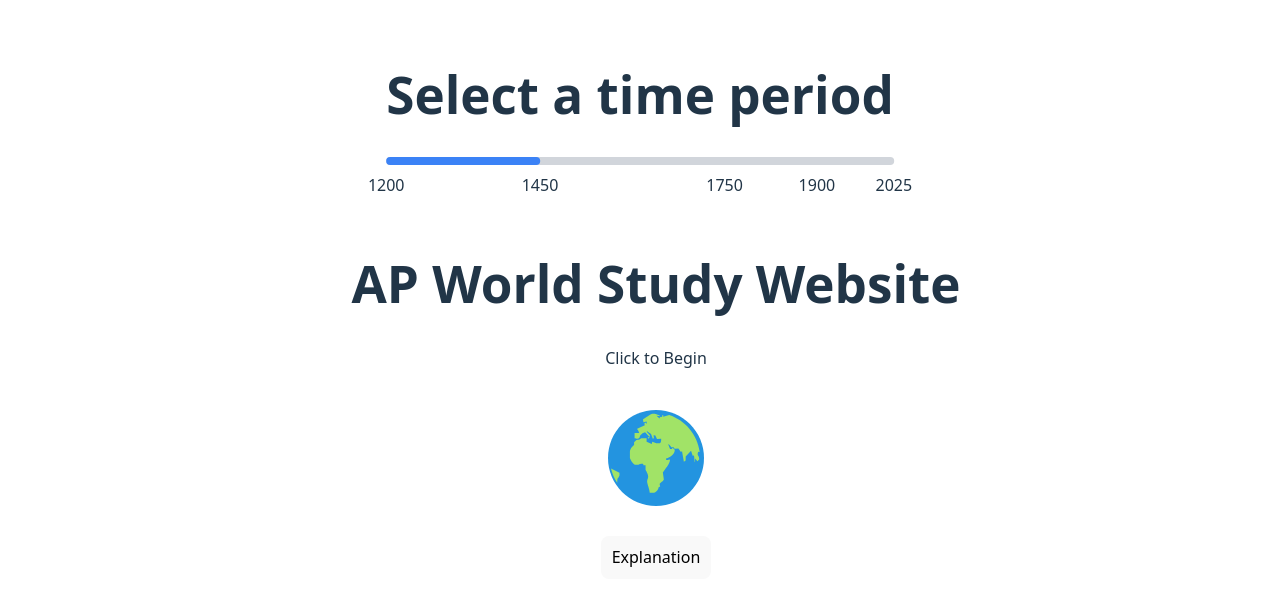
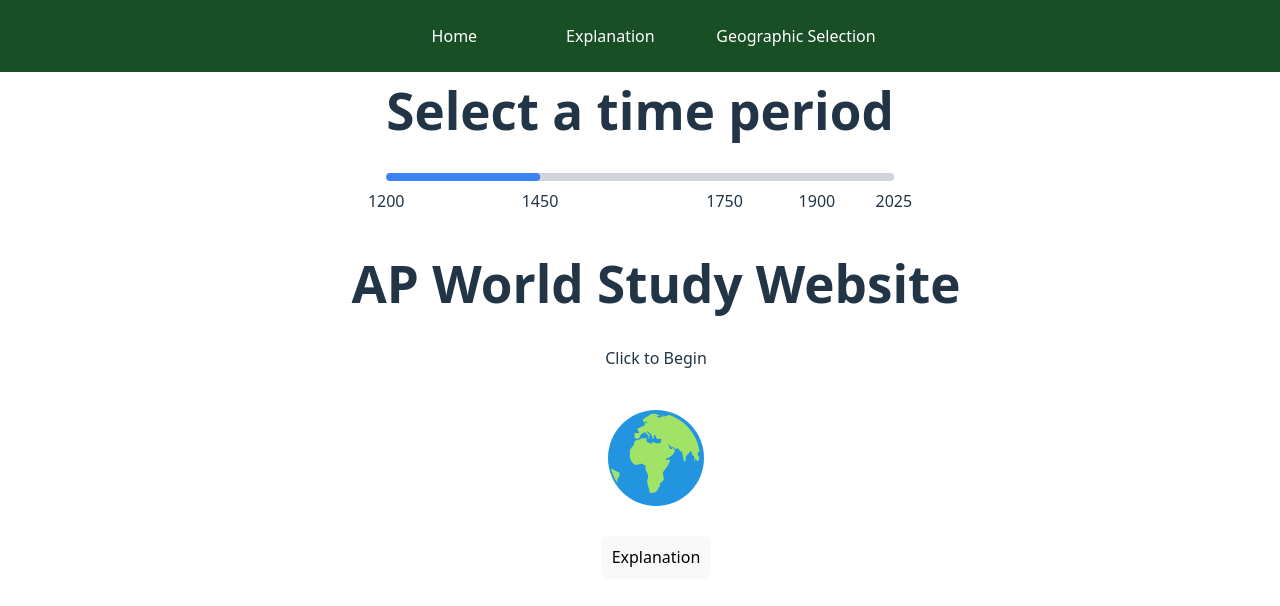
Before and after one commit to yasen5/APWorldWebsite, a React (Vite) app: page / in a window 1280 px wide. Shown: the top 606 px of the page. Built offline with nearby package versions, Linux system fonts and the light colour scheme.

Commit message:
Your commit message

```diff
--- a/src/App.css
+++ b/src/App.css
@@ -13,7 +13,7 @@
 }
 
 .logo:hover {
-  filter: drop-shadow(0 0 2em #646cffaa);
+  filter: drop-shadow(0 0 0.5em #646cffaa);
 }
 
 .logo.react:hover {
@@ -110,7 +110,7 @@ document flow using `position: absolute` to ensure that one is not displayed und
 /* Main container styles - centers content and provides padding */
 .slider-container {
   position: absolute;
-  top: 0;
+  top: 1rem;
   left: 50%;
   transform: translateX(-50%);
   padding: 2rem;
@@ -146,3 +146,50 @@ document flow using `position: absolute` to ensure that one is not displayed und
   position: absolute;
   transform: translateX(-50%)
 }
+
+.navbar {
+  position: fixed;
+  top: 0;
+  left: 0;
+  width: 100%;
+  z-index: 1000; /* Ensures it stays on top */
+  height: auto;
+  background-color: #194f24;
+  display: flex;
+  gap: 1.5rem; /* Space between links */
+  align-items: center;
+  justify-content: center;
+  padding: 1rem 0;
+  margin: 0;
+  flex-wrap: wrap;
+}
+
+.navbar ul {
+    display: flex;
+    list-style: none;
+    justify-content: center;
+    padding: 0;
+    margin: 0;
+}
+
+.navbar li {
+    list-style: none;
+}
+
+.navbar a{
+  display: inline-block;
+  min-width: 100px;
+  text-decoration: none;
+  color: white;
+  padding: 0.5rem 1rem;
+}
+
+.navbar a:hover {
+  text-decoration: underline;
+}
+
+.navbar-ul li a {
+  color: white;
+  text-decoration: none;
+  cursor: pointer;
+}
--- a/src/App.tsx
+++ b/src/App.tsx
@@ -13,9 +13,8 @@ import SoutheastAsia from './assets/southeast-asia.webp'
 import SouthAsia from './assets/south-asia.png'
 import MiddleEast from './assets/middle-east.webp'
 import './App.css'
-
-// State machine for keeping track of the current page
-const enum Page {
+import Navbar from './Navbar.tsx';
+export enum AppPage {
   START_SCREEN, EXPLANATION, GEOGRAPHIC_SELECTION
 }
 
@@ -141,57 +140,37 @@ const TimeSlider = () => {
   );
 }
 
-const PageTransition = () => {
-  const [currentPage, setCurrentPage] = useState<Page>(Page.START_SCREEN);
-  const [nextPage, setNextPage] = useState<Page>(Page.EXPLANATION);
-  const [transitioning, setTransitioning] = useState<boolean>(false);
-  const timeoutRef = useRef<number | null>(null);
-
-  // Begin animation with setTransitioning, officially switch to the next page after delay
-  const handlePageChange = (nextPage : Page) => {
-    if (transitioning) return; // Prevent overlapping transitions
-
-    setTransitioning(true);
-    setNextPage(nextPage);
-
-    if (timeoutRef.current) {
-      clearTimeout(timeoutRef.current) // Clear any existing timeout
-    }
-
-    timeoutRef.current = setTimeout(() => {
-      setCurrentPage(nextPage);
-      setTransitioning(false);
-      timeoutRef.current = null; // Reset the timeout reference
-    }, 1000);
-  };
-
-  const renderPage = (page: Page) => {
+const PageTransition = ({
+  currentPage,
+  nextPage,
+  transitioning,
+  goToPage
+}: {
+  currentPage: AppPage;
+  nextPage: AppPage;
+  transitioning: boolean;
+  goToPage: (page: AppPage) => void;
+}) => {
+  const renderPage = (page: AppPage) => {
     switch (page) {
-      case Page.START_SCREEN:
-        return (
-          <StartScreen
-            goToPage={handlePageChange}
-          />
-        );
-      case Page.EXPLANATION:
+      case AppPage.START_SCREEN:
+        return <StartScreen goToPage={goToPage} />;
+      case AppPage.EXPLANATION:
         return <ExplanationPage />;
-      case Page.GEOGRAPHIC_SELECTION:
-        return (
-          <GeographicSelectionPage />
-        );
+      case AppPage.GEOGRAPHIC_SELECTION:
+        return <GeographicSelectionPage />;
       default:
-        console.log("Invalid page location");
-        return <div>Error: Invalid page location</div>;
+        return <div>Error: Invalid page</div>;
     }
   };
 
   return (
-    <div className='slide-container'>
+    <div className="slide-container">
       <div className={transitioning ? 'slide-out' : ''}>
         {renderPage(currentPage)}
       </div>
       {transitioning && (
-        <div className='slide-in'>
+        <div className="slide-in">
           {renderPage(nextPage)}
         </div>
       )}
@@ -200,7 +179,7 @@ const PageTransition = () => {
 };
 
 interface StartScreenProps {
-  goToPage: (page: Page) => void
+  goToPage: (page: AppPage) => void
 }
 
 const StartScreen = ({goToPage}: StartScreenProps) => {
@@ -208,10 +187,10 @@ const StartScreen = ({goToPage}: StartScreenProps) => {
     <div>
         <h1>AP World Study Website</h1>
         <p>Click to Begin</p>
-        <button className='image-button' onClick={() => goToPage(Page.GEOGRAPHIC_SELECTION)}>
+        <button className='image-button' onClick={() => goToPage(AppPage.GEOGRAPHIC_SELECTION)}>
           <img src={worldIcon} className="logo"/>
         </button>
-        <button onClick={() => goToPage(Page.EXPLANATION)}>Explanation</button>
+        <button onClick={() => goToPage(AppPage.EXPLANATION)}>Explanation</button>
     </div>
   );
 };
@@ -293,11 +272,35 @@ const GeographicSelectionPage = () => {
 };
 
 function App() {
+  const [currentPage, setCurrentPage] = useState<AppPage>(AppPage.START_SCREEN);
+  const [nextPage, setNextPage] = useState<AppPage>(AppPage.EXPLANATION);
+  const [transitioning, setTransitioning] = useState<boolean>(false);
+  const timeoutRef = useRef<number | null>(null);
+
+  const goToPage = (page: AppPage) => {
+    if (transitioning) return;
+    setTransitioning(true);
+    setNextPage(page);
+    if (timeoutRef.current) clearTimeout(timeoutRef.current);
+    timeoutRef.current = setTimeout(() => {
+      setCurrentPage(page);
+      setTransitioning(false);
+    }, 1000);
+  };
+
   return (
     <TimeSliderProvider>
       <GeographicSelectionProvider>
-        <TimeSlider/>
-        <PageTransition/>
+        <div>
+          <Navbar goToPage={goToPage} />
+          <TimeSlider />
+          <PageTransition
+            currentPage={currentPage}
+            nextPage={nextPage}
+            transitioning={transitioning}
+            goToPage={goToPage}
+          />
+        </div>
       </GeographicSelectionProvider>
     </TimeSliderProvider>
   );
--- /dev/null
+++ b/src/Navbar.tsx
@@ -0,0 +1,29 @@
+import React from 'react';
+import { AppPage } from './App';
+import { useGeographicSelection } from './App';
+
+interface NavbarProps {
+  goToPage: (page: AppPage) => void;
+}
+
+const Navbar : React.FC<NavbarProps> = ({ goToPage }: NavbarProps) => {
+  const { setSelectionStep, setSelectedRegion } = useGeographicSelection();
+
+  const handleGeographicClick = () => {
+    setSelectionStep(0); // REGION
+    setSelectedRegion(null);
+    goToPage(AppPage.GEOGRAPHIC_SELECTION);
+  };
+
+  return (
+    <nav>
+        <div className="navbar">
+            <a href="#" onClick={() => goToPage(AppPage.START_SCREEN)}>Home</a>
+            <a href="#" onClick={() => goToPage(AppPage.EXPLANATION)}>Explanation</a>
+            <a href="#" onClick={handleGeographicClick}>Geographic Selection</a>
+        </div>
+    </nav>
+  );
+};
+
+export default Navbar;
```
